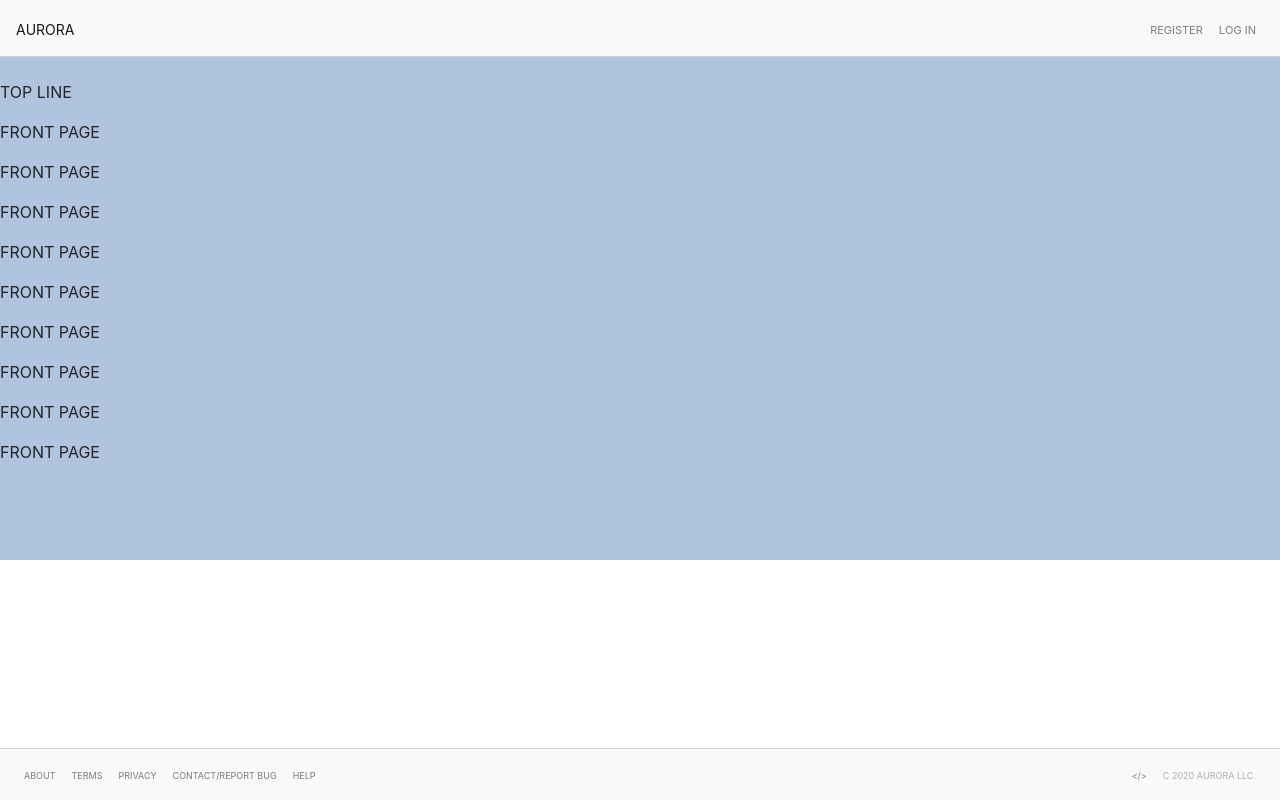
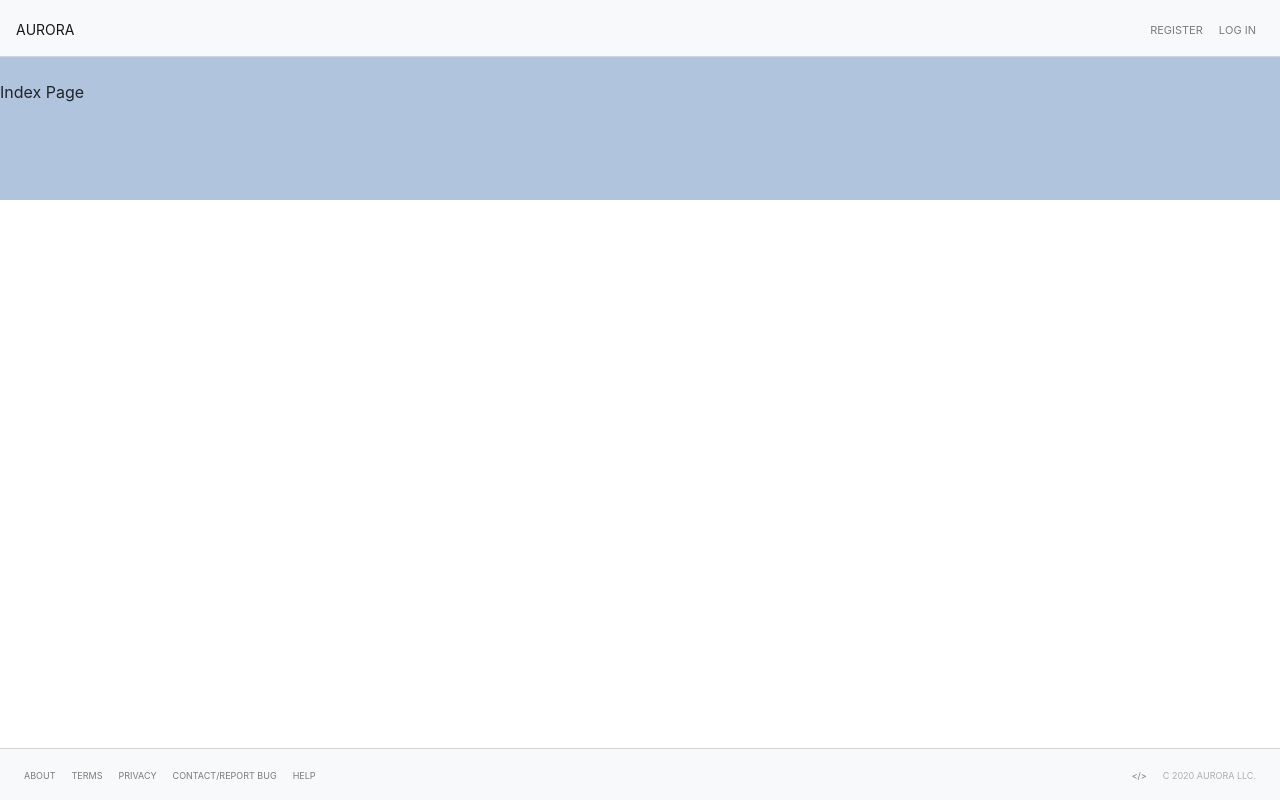
Before and after one commit to eritter688/aurora.frontend, a React (Create React App) app: page / in a window 1280 px wide. Built offline with nearby package versions, Linux system fonts and the light colour scheme.

Commit message:
page wrapper for auth aware navbar no more forced refresh page changes!

```diff
--- a/src/App.js
+++ b/src/App.js
@@ -1,12 +1,13 @@
 import React, {useEffect, useState} from 'react';
 import './App.css';
 import 'bootstrap/dist/css/bootstrap.min.css';
-import AuroraNavBar from "./components/navbar/NavBar";
 import AuroraFooter from "./components/footer/footer";
 import Router from "./router/router";
 import authService from './services/authService';
 import {useDispatch} from "react-redux";
 import {api} from "./axios/axios";
+import {asyncLogin} from "./reducers/authSlice";
+import {useHistory} from "react-router-dom";
 
 const bodyStyle = {
     paddingTop: "5rem",
@@ -17,7 +18,8 @@ const bodyStyle = {
 export default function App(props) {
 
     const dispatch = useDispatch();
-    const [isAuthenticated, setIsAuthenticated] = useState(false);
+    const history = useHistory();
+    const [isAuthenticated, setIsAuthenticated] = useState(authService.checkAuth(dispatch));
 
     useEffect(() => {
         setIsAuthenticated(authService.checkAuth(dispatch));
@@ -50,13 +52,24 @@ export default function App(props) {
         return Promise.reject(error);
     });
 
+    const loginHandler = (event, credentials) => {
+        event.preventDefault();
+        // const creds = {
+        //     email: "erittery688@gmail.com",
+        //     password: "22890501"
+        // }
+        dispatch(asyncLogin(credentials)).then(() => {
+            setIsAuthenticated(true);
+            console.log("LOGIN PUSH");
+            history.push("/dashboard/");
+        })
+    };
+
     return (
         <div className={"App"}>
-            <AuroraNavBar auth={isAuthenticated}/>
-            <div style={bodyStyle}>
-                <Router auth={isAuthenticated}/>
-            </div>
+            <Router/>
             <AuroraFooter/>
         </div>
     );
+
 }
--- a/src/components/forms/loginForm.js
+++ b/src/components/forms/loginForm.js
@@ -64,7 +64,7 @@ export default function LoginForm() {
                                   autoFocus
                                   required
                                   onChange={event => setEmail(event.target.value)}/>
-                    <a href={""}>Forgot Email?</a>
+                    <a href={"/forgot/"}>Forgot Email?</a>
                 </Form.Group>
                 <Form.Group style={formGroupStyle} controlId="loginFormPassword">
                     <Form.Label>Password</Form.Label>
@@ -72,7 +72,7 @@ export default function LoginForm() {
                                   name="password"
                                   required
                                   onChange={event => setPassword(event.target.value)}/>
-                    <a href={""}>Forgot Password?</a>
+                    <a href={"/forgot/"}>Forgot Password?</a>
                 </Form.Group>
                 <div style={buttonContainerStyle}>
                     <Button variant="primary" type="submit">
--- a/src/components/navbar/NavBar.js
+++ b/src/components/navbar/NavBar.js
@@ -1,4 +1,4 @@
-import React from 'react';
+import React, {useLayoutEffect, useState} from 'react';
 import NavBar from "react-bootstrap/Navbar";
 import Nav from "react-bootstrap/Nav"
 import NavbarBrand from "react-bootstrap/NavbarBrand";
@@ -8,7 +8,6 @@ import {useDispatch} from "react-redux";
 import {useHistory} from 'react-router-dom'
 import {asyncLogout} from "../../reducers/authSlice";
 import authService from "../../services/authService";
-
 
 const navBarStyle = {
     fontVariant: "all-small-caps",
@@ -21,17 +20,24 @@ export default function AuroraNavBar(props) {
 
     const dispatch = useDispatch();
     const history = useHistory();
+    const [isAuthenticated, setIsAuthenticated] = useState(authService.hasAuthTokens());
+
+    useLayoutEffect(() => {
+        console.log("NavBar: useLayoutEffect");
+        setIsAuthenticated(authService.hasAuthTokens());
+    }, []);
 
     const logoutHandler = (event) => {
         event.preventDefault();
         dispatch(asyncLogout()).then(() => {
+            setIsAuthenticated(false);
             history.push("/");
-        });
-        // history.push("/");
+        })
     };
 
     const renderAuth = () => {
-        const email = authService.getUserEmail();
+        // const email = authService.getUserEmail();
+        const email = "eritter688@gmail.com";
         const title = "Welcome: " + email;
         return (
             <Nav className={"ml-auto"}>
@@ -65,7 +71,7 @@ export default function AuroraNavBar(props) {
             <NavbarBrand href={""}>Aurora</NavbarBrand>
             <NavBar.Toggle aria-controls="responsive-navbar-nav"/>
             <NavBar.Collapse id="responsive-navbar-nav">
-                {props.auth ? renderAuth() : renderNoAuth()}
+                {isAuthenticated ? renderAuth() : renderNoAuth()}
             </NavBar.Collapse>
         </NavBar>
     );
--- /dev/null
+++ b/src/components/page/page.js
@@ -0,0 +1,21 @@
+import React from "react";
+import AuroraNavBar from "../navbar/NavBar";
+
+const pageStyle = {};
+
+const bodyStyle = {
+    paddingTop: "5rem",
+    paddingBottom: "5rem",
+    backgroundColor: "lightsteelblue",
+};
+
+export default function Page(props) {
+    return (
+        <div style={pageStyle}>
+            <AuroraNavBar/>
+            <div style={bodyStyle}>
+                {props.children}
+            </div>
+        </div>
+    );
+};
--- a/src/index.js
+++ b/src/index.js
@@ -7,7 +7,7 @@ import {Provider} from 'react-redux';
 import * as serviceWorker from './serviceWorker';
 import {BrowserRouter} from "react-router-dom";
 
-const forcedRefresh = true;
+const forcedRefresh = false;
 
 ReactDOM.render(
     <React.StrictMode>
--- a/src/pages/about.js
+++ b/src/pages/about.js
@@ -1,12 +1,12 @@
 import React, {Component} from 'react';
-
+import Page from "../components/page/page";
 
 export default class AboutContainer extends Component {
     render() {
         return (
-            <div>
-                <p>ABOUT</p>
-            </div>
-        )
-    }
-}
+            <Page>
+                <p>About Page</p>
+            </Page>
+        );
+    };
+};
--- a/src/pages/index.js
+++ b/src/pages/index.js
@@ -1,21 +1,12 @@
 import React, {Component} from 'react';
-
+import Page from "../components/page/page";
 
 export default class IndexContainer extends Component {
     render() {
         return (
-            <div>
-                <p>TOP LINE</p>
-                <p>FRONT PAGE</p>
-                <p>FRONT PAGE</p>
-                <p>FRONT PAGE</p>
-                <p>FRONT PAGE</p>
-                <p>FRONT PAGE</p>
-                <p>FRONT PAGE</p>
-                <p>FRONT PAGE</p>
-                <p>FRONT PAGE</p>
-                <p>FRONT PAGE</p>
-            </div>
-        )
-    }
-}
+            <Page>
+                <p>Index Page</p>
+            </Page>
+        );
+    };
+};
--- a/src/pages/login.js
+++ b/src/pages/login.js
@@ -1,4 +1,5 @@
 import React, {Component} from 'react';
+import Page from "../components/page/page";
 import LoginForm from "../components/forms/loginForm";
 
 
@@ -14,9 +15,11 @@ export default class LoginContainer extends Component {
         };
 
         return (
-            <div style={loginContainerStyle}>
-                <LoginForm/>
-            </div>
-        )
-    }
-}
+            <Page>
+                <div style={loginContainerStyle}>
+                    <LoginForm/>
+                </div>
+            </Page>
+        );
+    };
+};
--- a/src/pages/secure/dashboard.js
+++ b/src/pages/secure/dashboard.js
@@ -1,25 +1,12 @@
 import React, {Component} from 'react';
-
+import Page from "../../components/page/page";
 
 export default class DashboardContainer extends Component {
     render() {
         return (
-            <div>
-                <p>TOP LINE</p>
-                <p>Im a dashboard!</p>
-                <p>Im a dashboard!</p>
-                <p>Im a dashboard!</p>
-                <p>Im a dashboard!</p>
-                <p>Im a dashboard!</p>
-                <p>Im a dashboard!</p>
-                <p>Im a dashboard!</p>
-                <p>Im a dashboard!</p>
-                <p>Im a dashboard!</p>
-                <p>Im a dashboard!</p>
-                <p>Im a dashboard!</p>
-                <p>Im a dashboard!</p>
-                <p>Im a dashboard!</p>
-            </div>
-        )
-    }
-}
+            <Page>
+                <p>Dashboard Page</p>
+            </Page>
+        );
+    };
+};
--- a/src/pages/terms.js
+++ b/src/pages/terms.js
@@ -1,12 +1,12 @@
 import React, {Component} from 'react';
-
+import Page from "../components/page/page";
 
 export default class TermsContainer extends Component {
     render() {
         return (
-            <div>
-                <p>TERMS</p>
-            </div>
-        )
-    }
-}
+            <Page>
+                <p>Terms and Conditions PAge</p>
+            </Page>
+        );
+    };
+};
--- a/src/router/router.js
+++ b/src/router/router.js
@@ -1,25 +1,40 @@
 import React from "react";
 import {Redirect, Route, Switch} from "react-router-dom";
+import authService from "../services/authService";
 import IndexContainer from "../pages";
 import LoginContainer from "../pages/login";
 import DashboardContainer from "../pages/secure/dashboard";
 import AboutContainer from "../pages/about";
 import TermsContainer from "../pages/terms";
 
-function PrivateRoute({auth: isAuthenticated, component: Component, ...rest}) {
-    return (
-        <Route {...rest} render={(props) => (
-            {isAuthenticated}
-                ? <Component {...props}/>
-                : <Redirect to={{pathname: '/login/', state: {from: props.location}}}/>
-        )}/>
-    );
+
+function PrivateRoute({component: Component, ...rest}) {
+    console.log("Private Route Auth: " + authService.hasAuthTokens());
+
+    if (authService.hasAuthTokens()) {
+        return <Route {...rest} render={(props) => <Component {...props}/>}/>
+    } else {
+        // return <Redirect push to={"/login/"}/>
+        return <Route {...rest}
+                      render={(props) => <Redirect to={{pathname: '/login/', state: {from: props.location}}}/>}/>
+    }
+
+    // return (
+    //     <Route {...rest} render={(props) => {
+    //         return (
+    //             {isAuthenticated}
+    //                 ? <Component {...props}/>
+    //                 // : <Redirect to={{pathname: '/login/', state: {from: props.location}}}/>
+    //                 : <Redirect push to={"/login/"}/>
+    //
+    //     }}/>
+    // );
 }
 
-export default function Router(props) {
+export default function Router() {
     return (
         <Switch>
-            <PrivateRoute auth={props.auth} exact path={"/dashboard/"} component={DashboardContainer}/>
+            <PrivateRoute exact path={"/dashboard/"} component={DashboardContainer}/>
             <Route exact path={"/about/"} component={AboutContainer}/>
             <Route exact path={"/login/"} component={LoginContainer}/>
             <Route exact path={"/terms/"} component={TermsContainer}/>
```
Also changed, not shown: src/services/authService.js (+4 -4 lines).
